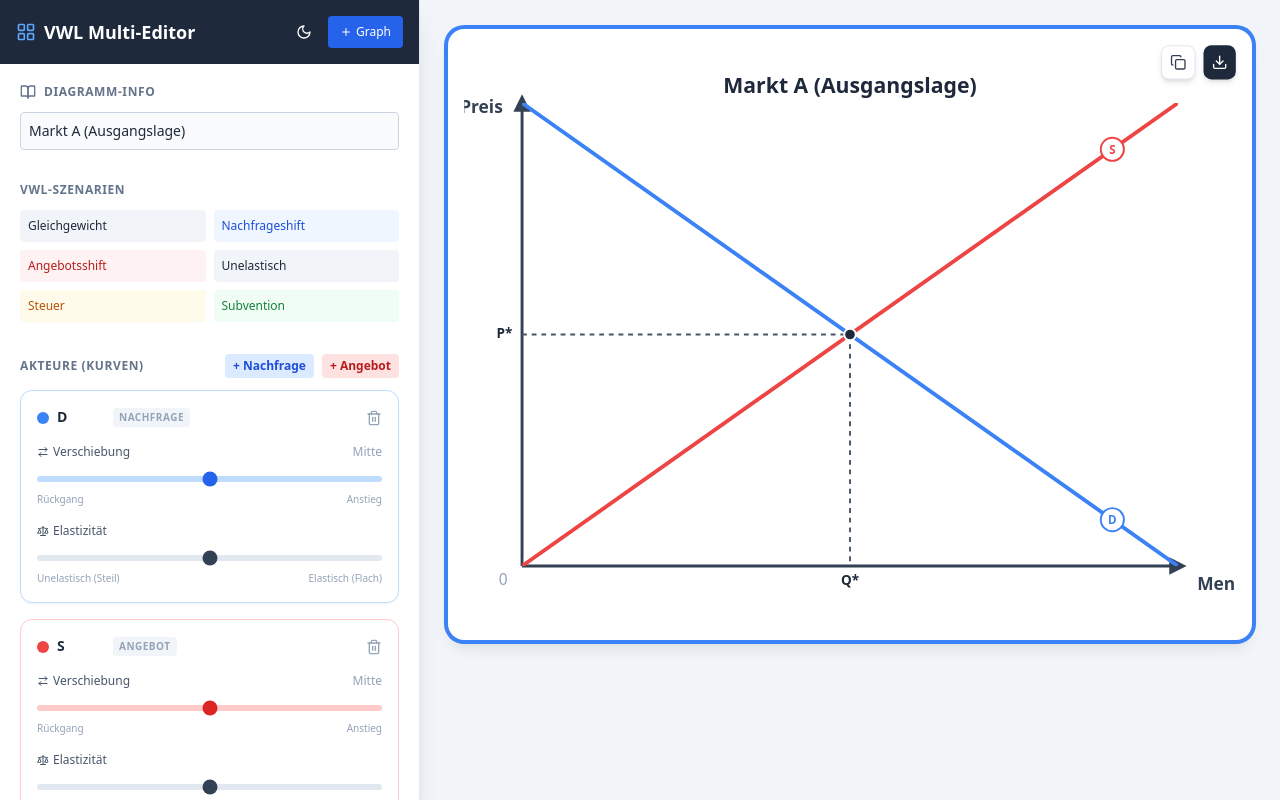
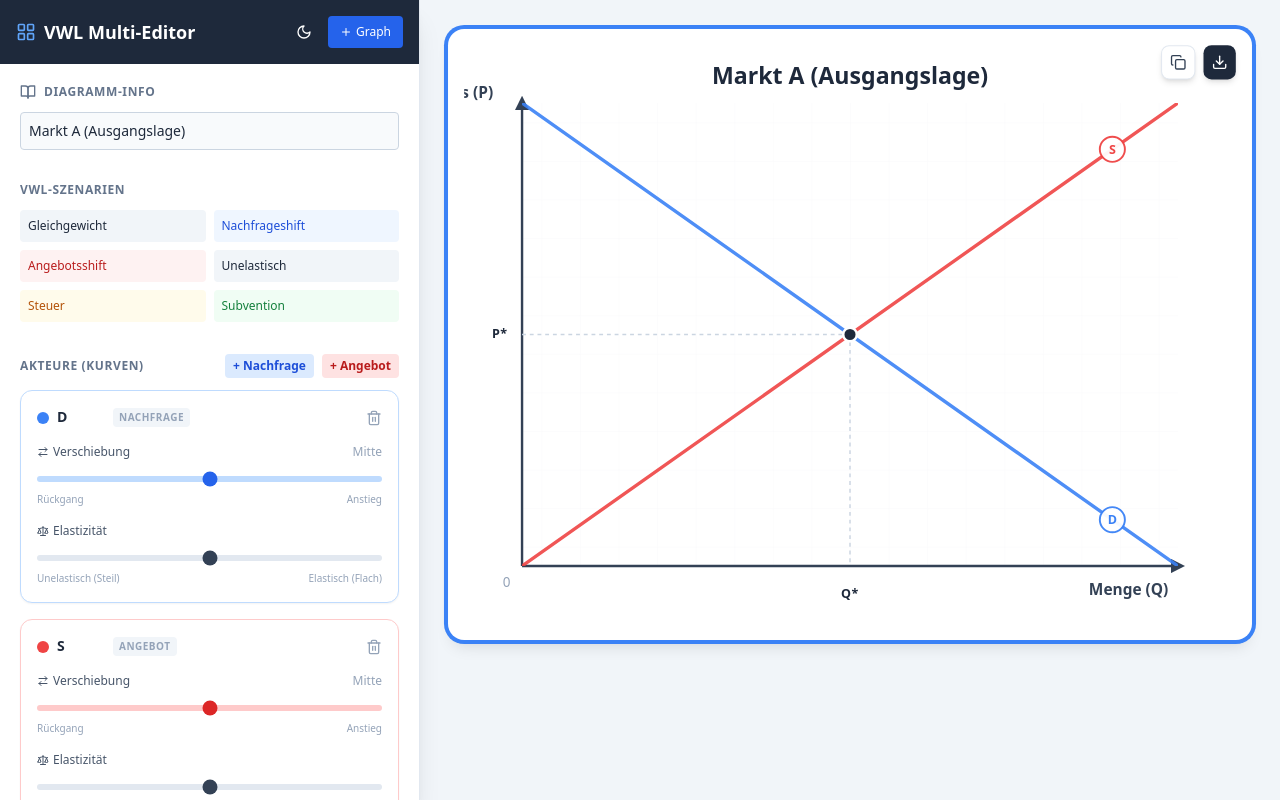
Before and after one commit to AaronDolenec/preisMengenDiagramm, a React (Vite) app: page / in a window 1280 px wide. Built offline with nearby package versions, Linux system fonts and the light colour scheme; the HTML template or start-up script is replaced by a standard one.

Commit message:
Polish design: fix axis label positioning, add grid background, improve typography and professional styling

```diff
--- a/src/App.jsx
+++ b/src/App.jsx
@@ -394,16 +394,25 @@ function ChartRenderer({ chart, isActive, onSelect, onDuplicate, onDelete, canDe
             <marker id="arrow" viewBox="0 0 10 10" refX="5" refY="5" markerWidth="6" markerHeight="6" orient="auto-start-reverse">
               <path d="M 0 0 L 10 5 L 0 10 z" fill={axisColor} />
             </marker>
+            <pattern id="grid" width="40" height="40" patternUnits="userSpaceOnUse">
+              <path d={`M 40 0 L 0 0 0 40`} fill="none" stroke={darkMode ? '#334155' : '#e2e8f0'} strokeWidth="0.5" opacity="0.5" />
+            </pattern>
           </defs>
 
-          <text x={width / 2} y={padding - 10} textAnchor="middle" fontSize="22" fontWeight="bold" fill={textColor}>{chart.title}</text>
+          {/* Background Grid */}
+          <rect x={padding} y={padding} width={width - padding * 2} height={height - padding * 2} fill={`url(#grid)`} />
 
-          {/* Achsen */}
-          <line x1={padding} y1={padding} x2={padding} y2={height - padding} stroke={axisColor} strokeWidth="3" markerStart="url(#arrow)" />
-          <line x1={padding} y1={height - padding} x2={width - padding} y2={height - padding} stroke={axisColor} strokeWidth="3" markerEnd="url(#arrow)" />
-          <text x={padding - 20} y={padding + 10} textAnchor="end" fontSize="18" fontWeight="bold" fill={axisColor}>Preis</text>
-          <text x={width - padding + 20} y={height - padding + 25} textAnchor="start" fontSize="18" fontWeight="bold" fill={axisColor}>Menge</text>
-          <text x={padding - 15} y={height - padding + 20} textAnchor="end" fontSize="16" fill={darkMode ? '#94a3b8' : '#94a3b8'}>0</text>
+          {/* Title */}
+          <text x={width / 2} y={padding - 20} textAnchor="middle" fontSize="24" fontWeight="bold" fill={textColor}>{chart.title}</text>
+
+          {/* Axes */}
+          <line x1={padding} y1={padding} x2={padding} y2={height - padding} stroke={axisColor} strokeWidth="2.5" markerStart="url(#arrow)" />
+          <line x1={padding} y1={height - padding} x2={width - padding} y2={height - padding} stroke={axisColor} strokeWidth="2.5" markerEnd="url(#arrow)" />
+
+          {/* Axis Labels */}
+          <text x={padding - 30} y={padding - 5} textAnchor="end" fontSize="16" fontWeight="600" fill={axisColor}>Preis (P)</text>
+          <text x={width - padding - 10} y={height - padding + 30} textAnchor="end" fontSize="16" fontWeight="600" fill={axisColor}>Menge (Q)</text>
+          <text x={padding - 12} y={height - padding + 18} textAnchor="end" dominantBaseline="middle" fontSize="14" fontWeight="500" fill={darkMode ? '#94a3b8' : '#94a3b8'}>0</text>
 
           <clipPath id={`clip-${chart.id}`}><rect x={padding} y={padding} width={width - padding*2} height={height - padding*2} /></clipPath>
 
@@ -423,15 +432,15 @@ function ChartRenderer({ chart, isActive, onSelect, onDuplicate, onDelete, canDe
 
               return (
                 <g>
-                  <line x1={padding} y1={mapCoord(p, true)} x2={width} y2={mapCoord(p, true)} stroke="#d97706" strokeWidth="3" strokeDasharray="8,4" />
+                  <line x1={padding} y1={mapCoord(p, true)} x2={width - padding} y2={mapCoord(p, true)} stroke="#d97706" strokeWidth="2.5" strokeDasharray="6,3" opacity="0.8" />
                   {dCurve && sCurve && qD !== qS && (
                     <g>
-                      <line x1={mapCoord(Math.min(qD, qS))} y1={mapCoord(p, true)} x2={mapCoord(Math.max(qD, qS))} y2={mapCoord(p, true)} stroke="#f59e0b" strokeWidth="8" opacity="0.5" />
-                      <text x={mapCoord((qD + qS)/2)} y={mapCoord(p, true) - 15} textAnchor="middle" fontSize="14" fontWeight="bold" fill="#b45309">
+                      <line x1={mapCoord(Math.min(qD, qS))} y1={mapCoord(p, true)} x2={mapCoord(Math.max(qD, qS))} y2={mapCoord(p, true)} stroke="#f59e0b" strokeWidth="6" opacity="0.35" />
+                      <text x={mapCoord((qD + qS)/2)} y={mapCoord(p, true) - 18} textAnchor="middle" fontSize="12" fontWeight="600" fill="#b45309" opacity="0.9">
                         {qD > qS ? 'Nachfrageüberhang' : 'Angebotsüberschuss'}
                       </text>
-                      <line x1={mapCoord(qD)} y1={mapCoord(p, true)} x2={mapCoord(qD)} y2={height - padding} stroke="#3b82f6" strokeWidth="1.5" strokeDasharray="4,4" />
-                      <line x1={mapCoord(qS)} y1={mapCoord(p, true)} x2={mapCoord(qS)} y2={height - padding} stroke="#ef4444" strokeWidth="1.5" strokeDasharray="4,4" />
+                      <line x1={mapCoord(qD)} y1={mapCoord(p, true)} x2={mapCoord(qD)} y2={height - padding} stroke="#3b82f6" strokeWidth="1.5" strokeDasharray="3,3" opacity="0.6" />
+                      <line x1={mapCoord(qS)} y1={mapCoord(p, true)} x2={mapCoord(qS)} y2={height - padding} stroke="#ef4444" strokeWidth="1.5" strokeDasharray="3,3" opacity="0.6" />
                     </g>
                   )}
                 </g>
@@ -442,7 +451,7 @@ function ChartRenderer({ chart, isActive, onSelect, onDuplicate, onDelete, canDe
             {mathCurves.map((curve) => {
               let q1, q2, p1 = 200, p2 = -100;
 
-              if (curve.b < 0.01) { // Waagerecht
+              if (curve.b < 0.01) {
                 q1 = -100; p1 = curve.a;
                 q2 = 200;  p2 = curve.a;
               } else {
@@ -457,10 +466,9 @@ function ChartRenderer({ chart, isActive, onSelect, onDuplicate, onDelete, canDe
 
               return (
                 <g key={curve.id}>
-                  <line x1={mapCoord(q1)} y1={mapCoord(p1, true)} x2={mapCoord(q2)} y2={mapCoord(p2, true)} stroke={curve.color} strokeWidth="4" strokeLinecap="round" />
-                  <rect x={mapCoord(labelQ)-12} y={mapCoord(labelP, true)-12} width="24" height="24" fill={darkMode ? '#1e293b' : 'white'} rx="12" />
-                  <circle cx={mapCoord(labelQ)} cy={mapCoord(labelP, true)} r="12" fill="transparent" stroke={curve.color} strokeWidth="2" />
-                  <text x={mapCoord(labelQ)} y={mapCoord(labelP, true)} textAnchor="middle" dominantBaseline="central" fontSize="12" fontWeight="bold" fill={curve.color}>{curve.name}</text>
+                  <line x1={mapCoord(q1)} y1={mapCoord(p1, true)} x2={mapCoord(q2)} y2={mapCoord(p2, true)} stroke={curve.color} strokeWidth="3.5" strokeLinecap="round" opacity="0.9" />
+                  <rect x={mapCoord(labelQ)-13} y={mapCoord(labelP, true)-13} width="26" height="26" fill={darkMode ? '#1e293b' : '#ffffff'} rx="13" strokeWidth="2" stroke={curve.color} opacity="0.95" />
+                  <text x={mapCoord(labelQ)} y={mapCoord(labelP, true)} textAnchor="middle" dominantBaseline="central" fontSize="13" fontWeight="700" fill={curve.color}>{curve.name}</text>
                 </g>
               );
             })}
@@ -468,19 +476,19 @@ function ChartRenderer({ chart, isActive, onSelect, onDuplicate, onDelete, canDe
 
           {/* Eingriffs-Label außerhalb Clip */}
           {chart.policy.type !== 'none' && (
-            <text x={padding - 10} y={mapCoord(chart.policy.price, true)} textAnchor="end" dominantBaseline="middle" fontSize="14" fontWeight="bold" fill="#d97706">
+            <text x={padding - 12} y={mapCoord(chart.policy.price, true)} textAnchor="end" dominantBaseline="middle" fontSize="13" fontWeight="600" fill="#d97706" letterSpacing="0.5">
               {chart.policy.type === 'ceiling' ? 'P_max' : 'P_min'}
             </text>
           )}
 
-          {/* Schnittpunkte */}
+          {/* Schnittpunkte (Equilibrium) */}
           {intersections.map((pt, i) => (
             <g key={`eq-${i}`}>
-              <line x1={padding} y1={mapCoord(pt.p, true)} x2={mapCoord(pt.q)} y2={mapCoord(pt.p, true)} stroke="#475569" strokeWidth="2" strokeDasharray="5,5" />
-              <line x1={mapCoord(pt.q)} y1={mapCoord(pt.p, true)} x2={mapCoord(pt.q)} y2={height - padding} stroke="#475569" strokeWidth="2" strokeDasharray="5,5" />
-              <circle cx={mapCoord(pt.q)} cy={mapCoord(pt.p, true)} r="6" fill={textColor} stroke={darkMode ? '#1e293b' : 'white'} strokeWidth="2" />
-              <text x={padding - 10} y={mapCoord(pt.p, true)} textAnchor="end" dominantBaseline="middle" fontSize="14" fontWeight="bold" fill={textColor}>P*</text>
-              <text x={mapCoord(pt.q)} y={height - padding + 20} textAnchor="middle" fontSize="14" fontWeight="bold" fill={textColor}>Q*</text>
+              <line x1={padding} y1={mapCoord(pt.p, true)} x2={mapCoord(pt.q)} y2={mapCoord(pt.p, true)} stroke={darkMode ? '#64748b' : '#cbd5e1'} strokeWidth="1.5" strokeDasharray="4,4" />
+              <line x1={mapCoord(pt.q)} y1={mapCoord(pt.p, true)} x2={mapCoord(pt.q)} y2={height - padding} stroke={darkMode ? '#64748b' : '#cbd5e1'} strokeWidth="1.5" strokeDasharray="4,4" />
+              <circle cx={mapCoord(pt.q)} cy={mapCoord(pt.p, true)} r="7" fill={textColor} stroke={darkMode ? '#1e293b' : 'white'} strokeWidth="2.5" />
+              <text x={padding - 15} y={mapCoord(pt.p, true)} textAnchor="end" dominantBaseline="middle" fontSize="13" fontWeight="600" fill={textColor} letterSpacing="0.5">P*</text>
+              <text x={mapCoord(pt.q)} y={height - padding + 22} textAnchor="middle" dominantBaseline="hanging" fontSize="13" fontWeight="600" fill={textColor} letterSpacing="0.5">Q*</text>
             </g>
           ))}
         </svg>
```
